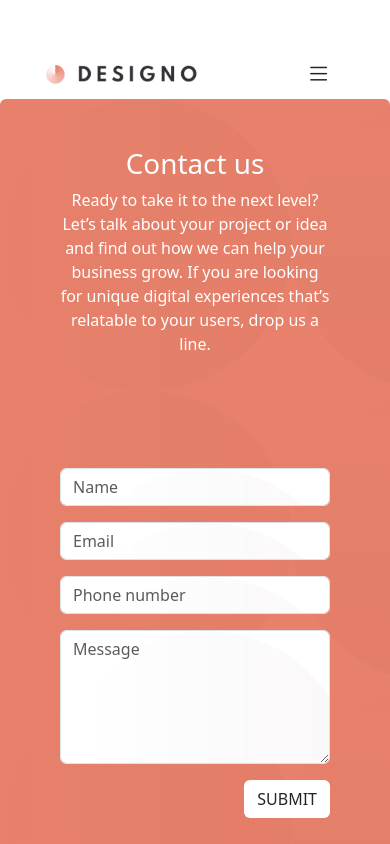
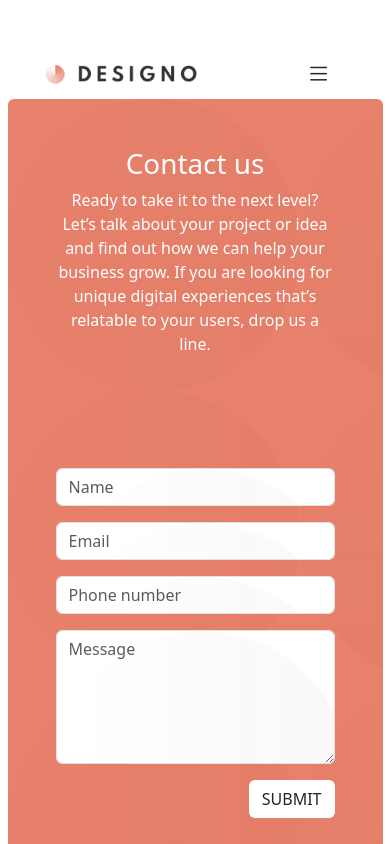
Before and after one commit to abdalsimam1-sketch/designo-multipage-website, a React (Vite) app: page /contact in a window 390 px wide. Shown: the top 844 px of the page. Built offline with nearby package versions, Linux system fonts and the light colour scheme.

Commit message:
final mvp for desktop and mobile

```diff
--- a/src/index.css
+++ b/src/index.css
@@ -175,7 +175,9 @@ footer img {
   background-color: var(--footer-bg);
   background-image: url(./assets/shared/desktop/bg-pattern-call-to-action.svg);
 }
-
+.contact-section {
+  width: 1111px;
+}
 .canada-section,
 .aus-section,
 .uk-section {
@@ -277,7 +279,7 @@ footer img {
   .menu {
     width: 375px;
   }
-  .container {
-    max-width: 375px;
+  .contact-section {
+    width: 375px;
   }
 }
--- a/src/pages/Contact.jsx
+++ b/src/pages/Contact.jsx
@@ -3,7 +3,7 @@ import { LocationImages } from "../components/LocationImages";
 export const Contact = () => {
   return (
     <>
-      <section className=" container contact-section rounded d-flex flex-column flex-md-row text-center text-md-start ">
+      <section className=" contact-section mx-auto rounded d-flex flex-column flex-md-row text-center text-md-start ">
         <div className="contact-text text-white col-md-7 p-5 d-flex flex-column justify-content-center">
           <h1 className=""> Contact us</h1>
           <p>
```
